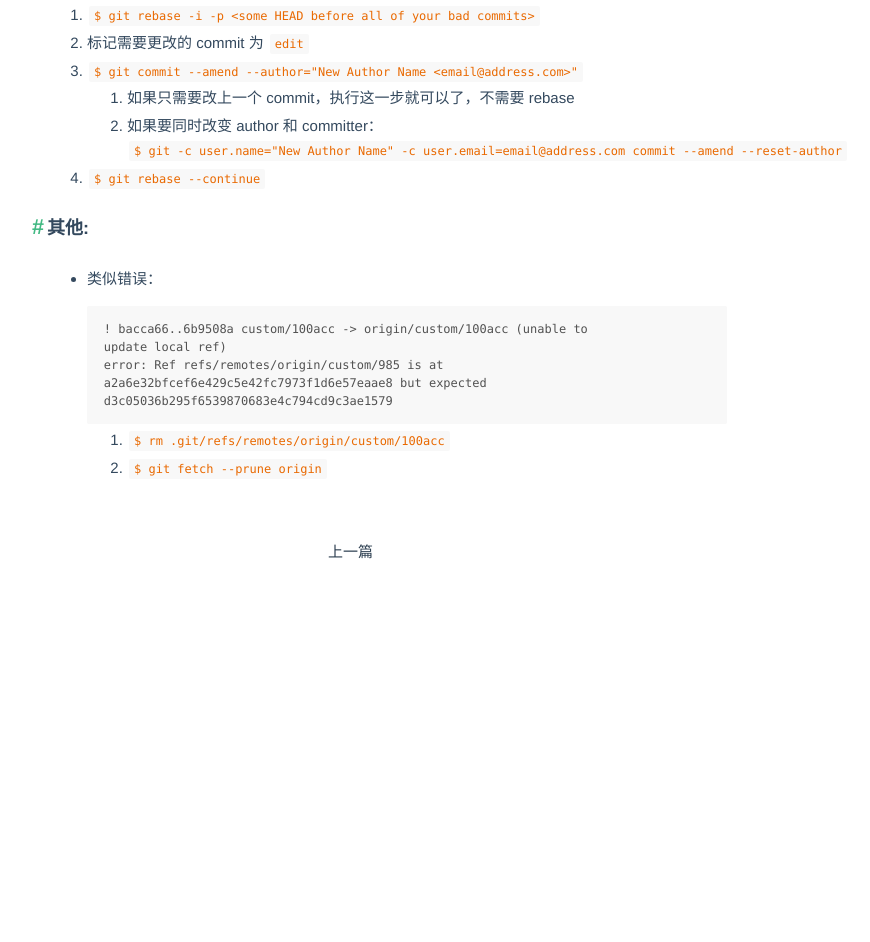
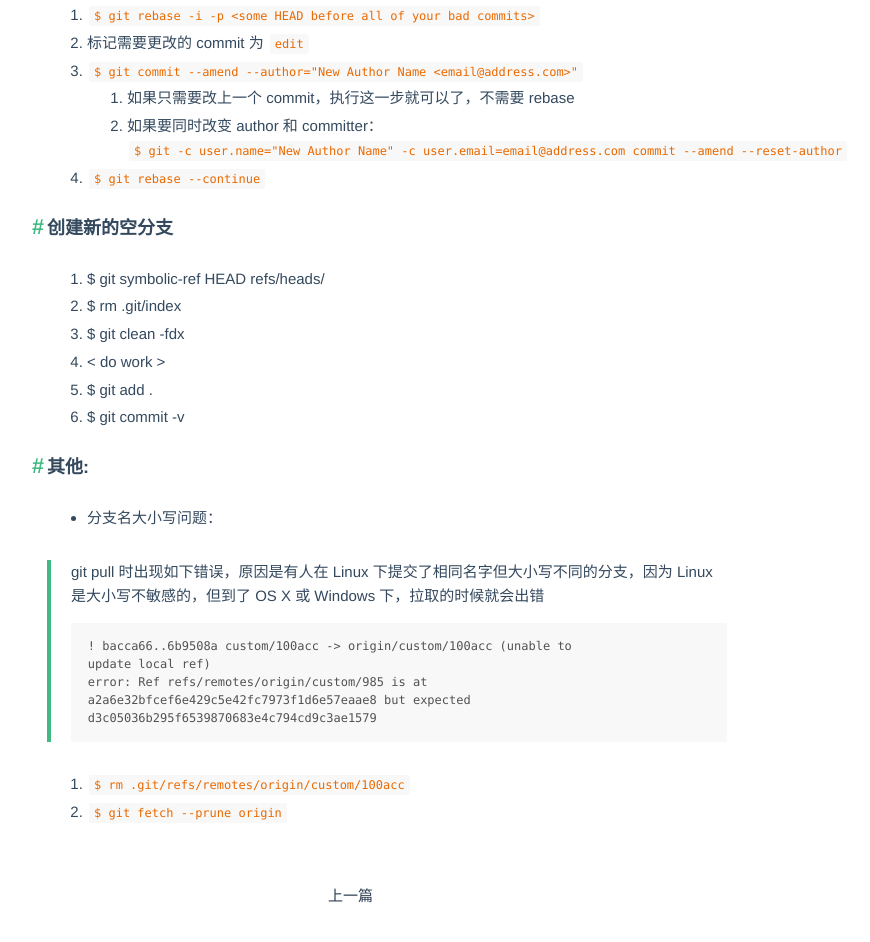
Before and after one commit to zhugexiaobo/zhugexiaobo.github.io, a plain HTML site: page 2012/12/28/Git-note/index.html in a window 1280 px wide. Shown: the part 3103-4045 px from the top of the page, without its empty margins (253-1123 px from the left). Before the commit the page ends 3727 px from the top, so only its background shows below. Drawn offline with nearby package versions, Linux system fonts and the light colour scheme; some packages are replaced by stand-ins of ours; a script that the page names is missing; a web font is replaced by a local one.

Commit message:
Site updated: 2015-11-25 20:28:19

```diff
--- a/2012/12/28/Git-note/index.html
+++ b/2012/12/28/Git-note/index.html
@@ -115,15 +115,24 @@ user.email=email@address.com commit --amend --reset-author</code></li>
 </li>
 <li><code>$ git rebase --continue</code></li>
 </ol>
+<h4 id="创建新的空分支">创建新的空分支</h4><ol>
+<li>$ git symbolic-ref HEAD refs/heads/<newbranch></newbranch></li>
+<li>$ rm .git/index</li>
+<li>$ git clean -fdx</li>
+<li>&lt; do work &gt;</li>
+<li>$ git add .</li>
+<li>$ git commit -v</li>
+</ol>
 <h4 id="其他:">其他:</h4><ul>
-<li><p>类似错误：</p>
-<figure class="highlight plain"><table><tr><td class="gutter"><pre><span class="line">1</span><br></pre></td><td class="code"><pre><span class="line">! bacca66..6b9508a custom/100acc -&#62; origin/custom/100acc (unable to&#10;update local ref)&#10;error: Ref refs/remotes/origin/custom/985 is at&#10;a2a6e32bfcef6e429c5e42fc7973f1d6e57eaae8 but expected&#10;d3c05036b295f6539870683e4c794cd9c3ae1579</span><br></pre></td></tr></table></figure>
+<li>分支名大小写问题：</li>
+</ul>
+<blockquote>
+<p>git pull 时出现如下错误，原因是有人在 Linux 下提交了相同名字但大小写不同的分支，因为 Linux 是大小写不敏感的，但到了 OS X 或 Windows 下，拉取的时候就会出错<br>    <figure class="highlight plain"><table><tr><td class="gutter"><pre><span class="line">1</span><br></pre></td><td class="code"><pre><span class="line">! bacca66..6b9508a custom/100acc -&#62; origin/custom/100acc (unable to&#10;update local ref)&#10;error: Ref refs/remotes/origin/custom/985 is at&#10;a2a6e32bfcef6e429c5e42fc7973f1d6e57eaae8 but expected&#10;d3c05036b295f6539870683e4c794cd9c3ae1579</span><br></pre></td></tr></table></figure></p>
+</blockquote>
 <ol>
 <li><code>$ rm .git/refs/remotes/origin/custom/100acc</code></li>
 <li><code>$ git fetch --prune origin</code></li>
 </ol>
-</li>
-</ul>
 </div></article></div></section><footer><div class="paginator"><a href="/2014/08/11/code-line-counting/" class="prev">上一篇</a><a class="prev"> </a></div><div data-thread-key="2012/12/28/Git-note/" data-title="Git 笔记" data-url="http://rensisi.com/2012/12/28/Git-note/" data-author-key="1" class="ds-thread"></div><script>var duoshuoQuery = {short_name:"boooo"};
 (function() {
     var ds = document.createElement('script');
```
Also changed, not shown: atom.xml (+14 -5 lines), sitemap.xml (+5 -5 lines).
